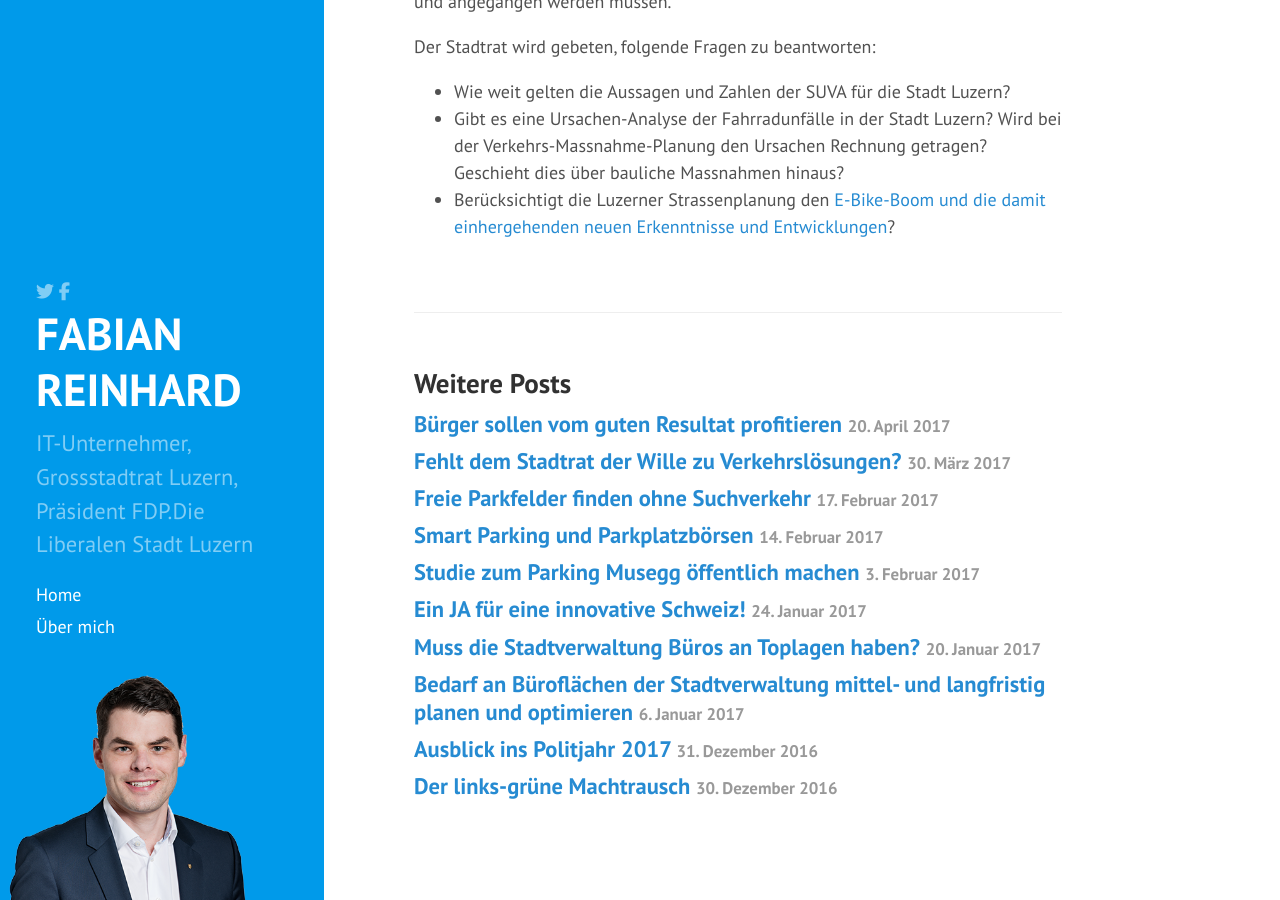
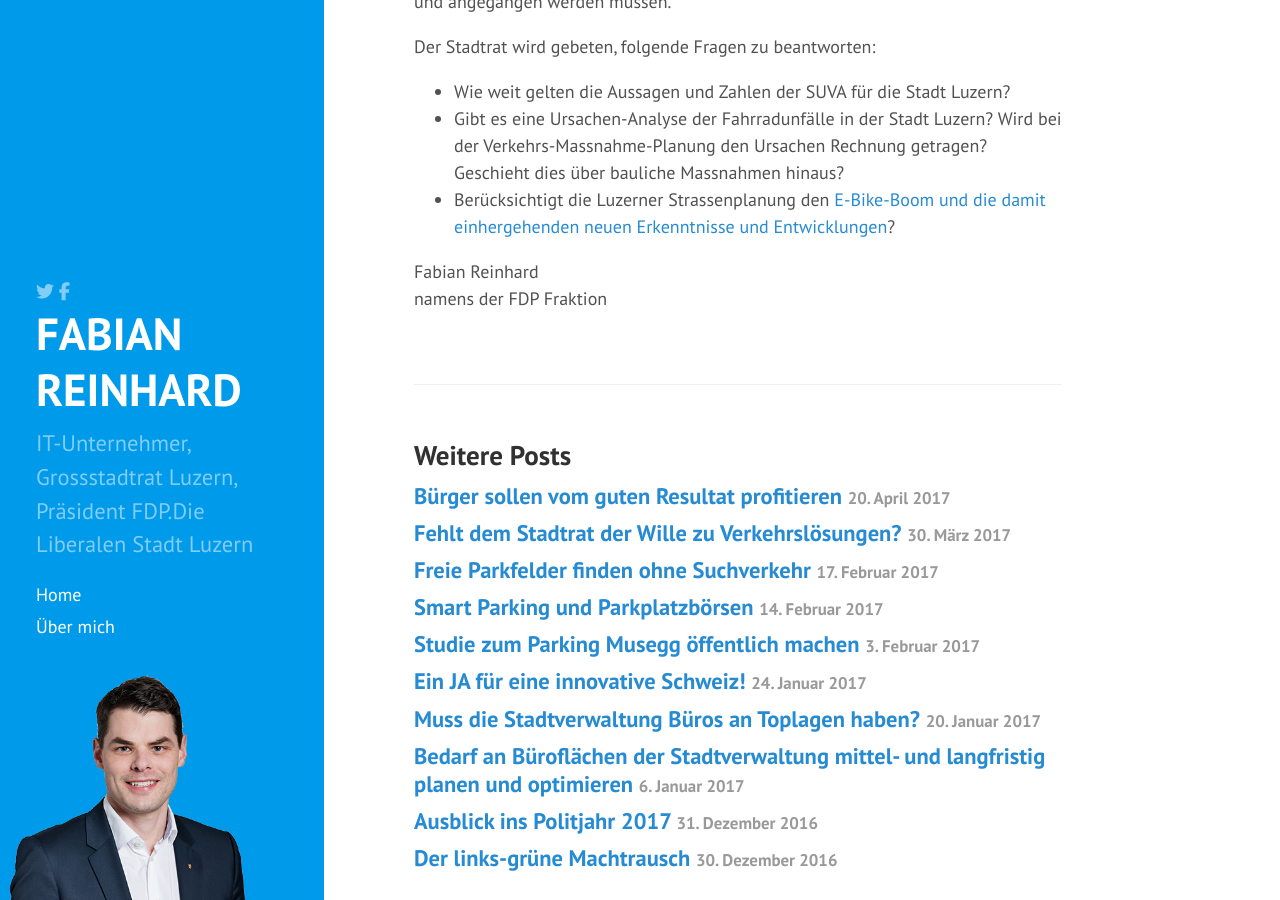
Before and after one commit to freinhard/freinhard.github.io, a Jekyll site: the page built from _posts/2017-05-09-sicheres-velofahren.md, in a window 1280 px wide and 900 px high, scrolled down 759 px. Built offline with Jekyll 4.4.1, drawn with Linux system fonts in a browser that asks for light colours; nearby versions of some CDN libraries; comment, search, counter and statistics services are not loaded.

Commit message:
Names der Fraktion

```diff
--- a/_posts/2017-05-09-sicheres-velofahren.md
+++ b/_posts/2017-05-09-sicheres-velofahren.md
@@ -16,3 +16,6 @@ Der Stadtrat wird gebeten, folgende Fragen zu beantworten:
 -	Wie weit gelten die Aussagen und Zahlen der SUVA für die Stadt Luzern?
 -	Gibt es eine Ursachen-Analyse der Fahrradunfälle in der Stadt Luzern? Wird bei der Verkehrs-Massnahme-Planung den Ursachen Rechnung getragen? Geschieht dies über bauliche Massnahmen hinaus?
 -	Berücksichtigt die Luzerner Strassenplanung den [E-Bike-Boom und die damit einhergehenden neuen Erkenntnisse und Entwicklungen](http://www.luzernerzeitung.ch/nachrichten/zentralschweiz/luzern/Das-E-Bike-faehrt-den-Planern-davon;art9647,1018990)?
+
+Fabian Reinhard
+namens der FDP Fraktion
```
